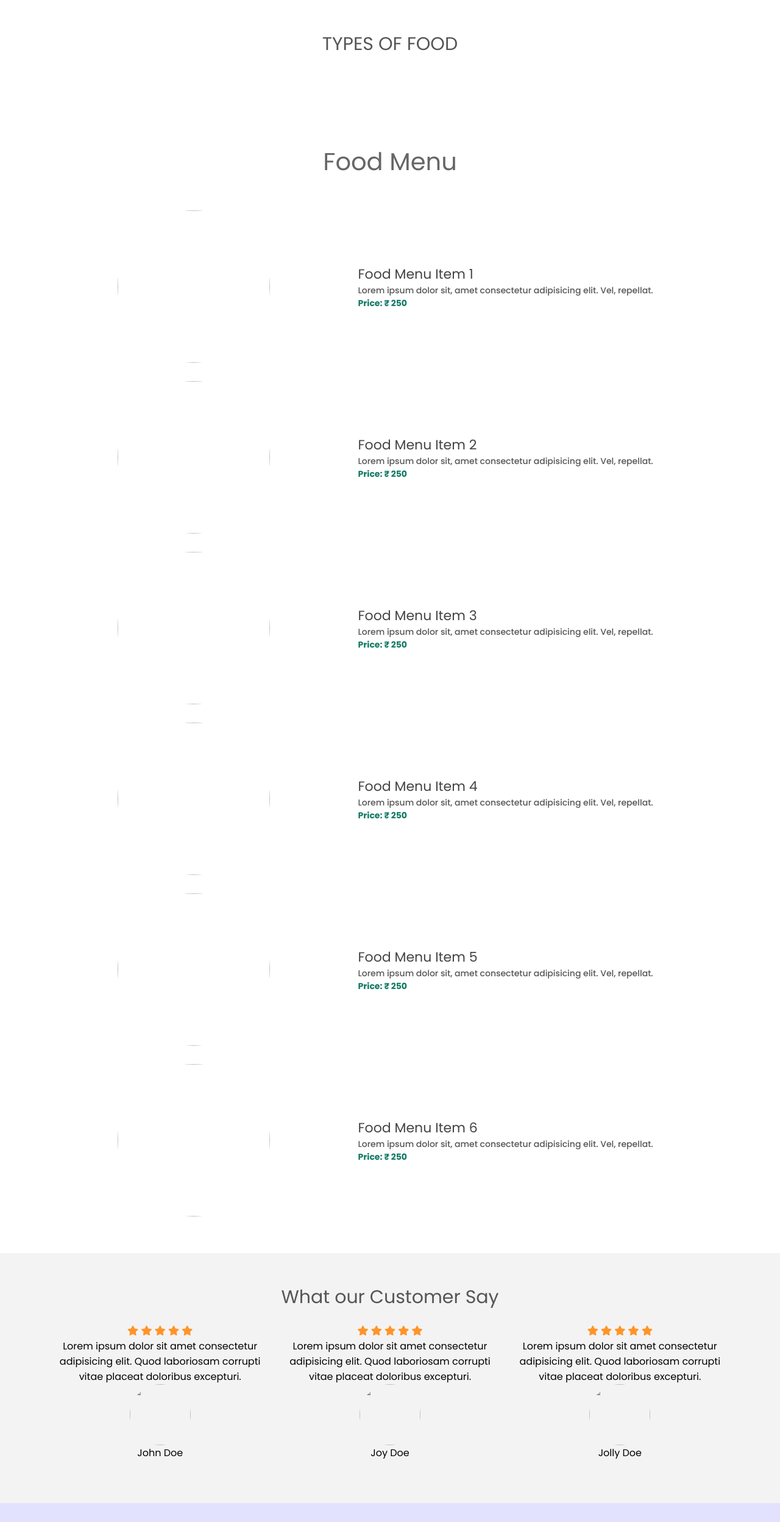
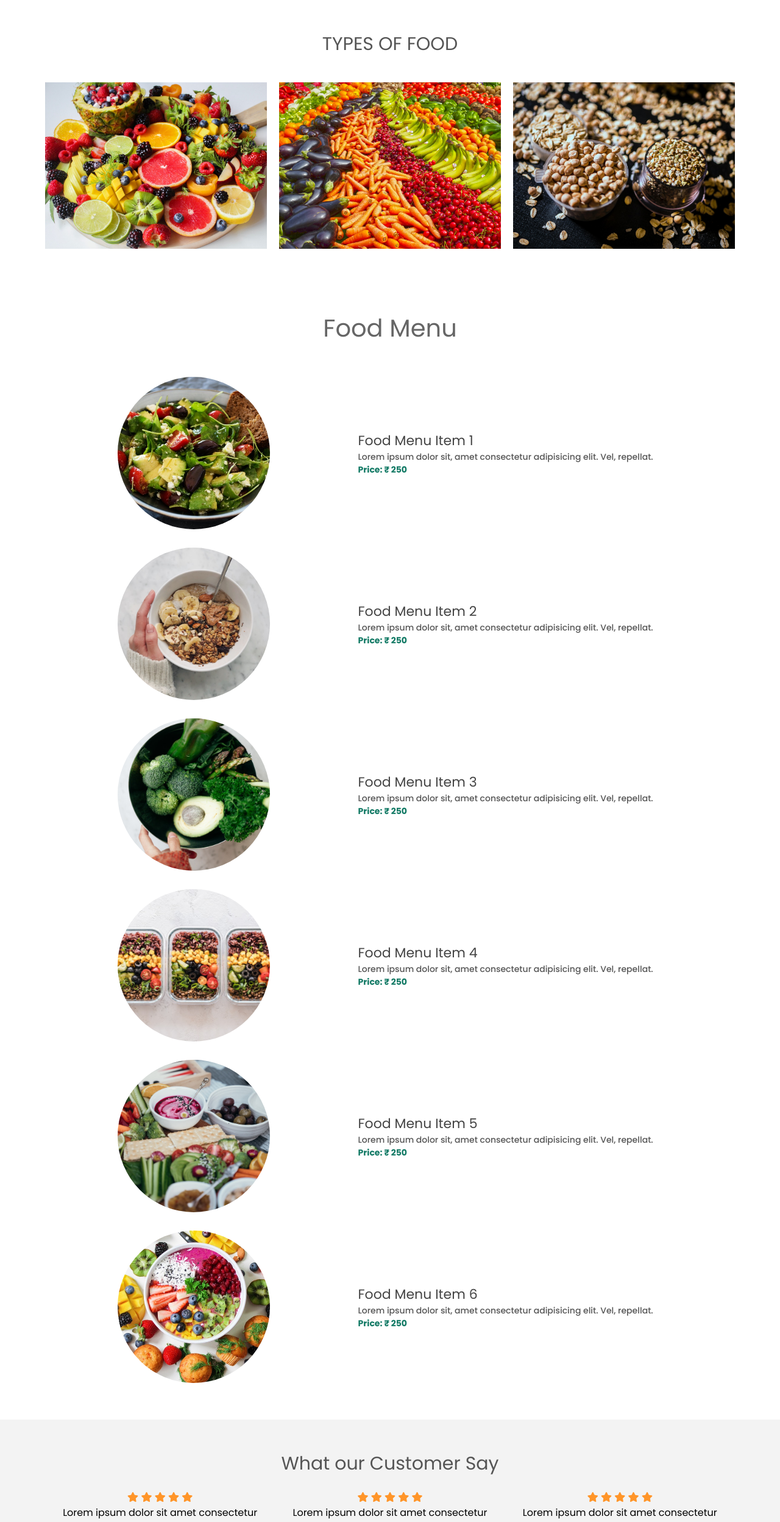
Before and after one commit to Anujjoshi08/Take_it_Cheesy, a plain HTML site: page index.html in a window 1280 px wide. Shown: the part 960-3456 px from the top of the page at 61% size. Drawn offline with nearby package versions, Linux system fonts and the light colour scheme; files whose address does not match are found by name.

Commit message:
Update index.html
upadated

```diff
--- a/index.html
+++ b/index.html
@@ -61,7 +61,7 @@
         <div class="food-container container">
             <div class="food-type fruit">
                 <div class="img-container">
-                    <img src="./img/food1.jpg" alt="">
+                    <img src="food1.jpg" alt="">
                     <div class="img-content">
                         <h3>Fruit</h3>
                         <a href="#" class="btn btn-primary" target="_blank">Learn More</a>
@@ -70,7 +70,7 @@
             </div>
             <div class="food-type vegetable">
                 <div class="img-container">
-                    <img src="./img/food2.jpg" alt="">
+                    <img src="food2.jpg" alt="">
                     <div class="img-content">
                         <h3>vegetable</h3>
                         <a href="#" class="btn btn-primary" target="_blank">Learn More</a>
@@ -79,7 +79,7 @@
             </div>
             <div class="food-type grain">
                 <div class="img-container">
-                    <img src="./img/food3.jpg" alt="">
+                    <img src="food3.jpg" alt="">
                     <div class="img-content">
                         <h3>Grain</h3>
                         <a href="#" class="btn btn-primary" target="_blank">Learn More</a>
@@ -96,7 +96,7 @@
         <div class="food-menu-container container">
             <div class="food-menu-item">
                 <div class="food-image">
-                    <img src="./img/food-menu1.jpg" alt="">
+                    <img src="food-menu1.jpg" alt="">
                 </div>
                 <div class="food-description">
                     <h2 class='food-title'>
@@ -108,7 +108,7 @@
             </div>
             <div class="food-menu-item">
                 <div class="food-image">
-                    <img src="./img/food-menu2.jpg" alt="">
+                    <img src="food-menu2.jpg" alt="">
                 </div>
                 <div class="food-description">
                     <h2 class='food-title'>
@@ -120,7 +120,7 @@
             </div>
             <div class="food-menu-item">
                 <div class="food-image">
-                    <img src="./img/food-menu3.jpg" alt="">
+                    <img src="food-menu3.jpg" alt="">
                 </div>
                 <div class="food-description">
                     <h2 class='food-title'>
@@ -132,7 +132,7 @@
             </div>
             <div class="food-menu-item">
                 <div class="food-image">
-                    <img src="./img/food-menu4.jpg" alt="">
+                    <img src="food-menu4.jpg" alt="">
                 </div>
                 <div class="food-description">
                     <h2 class='food-title'>
@@ -144,7 +144,7 @@
             </div>
             <div class="food-menu-item">
                 <div class="food-image">
-                    <img src="./img/food-menu5.jpg" alt="">
+                    <img src="food-menu5.jpg" alt="">
                 </div>
                 <div class="food-description">
                     <h2 class='food-title'>
@@ -156,7 +156,7 @@
             </div>
             <div class="food-menu-item">
                 <div class="food-image">
-                    <img src="./img/food-menu6.jpg" alt="">
+                    <img src="food-menu6.jpg" alt="">
                 </div>
                 <div class="food-description">
                     <h2 class='food-title'>
@@ -183,7 +183,7 @@
                 <p class="testimonial-text">Lorem ipsum dolor sit amet consectetur adipisicing elit. Quod laboriosam corrupti vitae placeat doloribus excepturi.</p>
                 <div class="cutomer-detail">
                     <div class="custmoer-photo">
-                        <img src="./img/male-photo1.jpg" alt="">
+                        <img src="male-photo1.jpg" alt="">
                     </div>
                     <p class="customer-name">John Doe</p>
                 </div>
@@ -199,7 +199,7 @@
                 <p class="testimonial-text">Lorem ipsum dolor sit amet consectetur adipisicing elit. Quod laboriosam corrupti vitae placeat doloribus excepturi.</p>
                 <div class="cutomer-detail">
                     <div class="custmoer-photo">
-                        <img src="./img/male-photo2.jpg" alt="">
+                        <img src="male-photo2.jpg" alt="">
                     </div>
                     <p class="customer-name">Joy Doe</p>
                 </div>
@@ -215,7 +215,7 @@
                 <p class="testimonial-text">Lorem ipsum dolor sit amet consectetur adipisicing elit. Quod laboriosam corrupti vitae placeat doloribus excepturi.</p>
                 <div class="cutomer-detail">
                     <div class="custmoer-photo">
-                        <img src="./img/male-photo3.jpg" alt="">
+                        <img src="male-photo3.jpg" alt="">
                     </div>
                     <p class="customer-name">Jolly Doe</p>
                 </div>
@@ -226,7 +226,7 @@
     <section id='contact'>
         <div class="contact-container container">
             <div class="contact-img">
-                <img src="./img/restraunt-image.jpg" alt="">
+                <img src="restraunt-image.jpg" alt="">
             </div>
                 <div class="form-container">
                     <h2>Contact Us</h2>
@@ -241,7 +241,7 @@
 
     <footer id="footer">
         <h2>Restraunt Website &copy; all rights reserved</h2>
-        <h3>Founder - Vinod. Anuj. Sudhanshu,Chand,Sachin</h3>
+        <h3>Founder - Anuj Joshi</h3>
     </footer>
 
 
```
